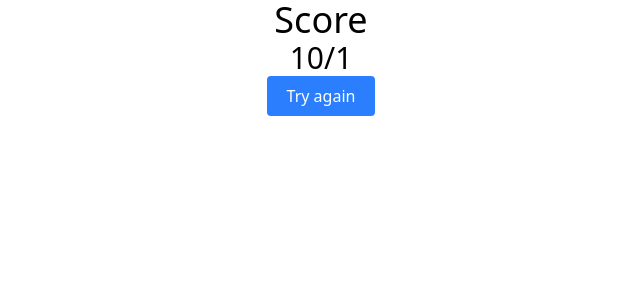
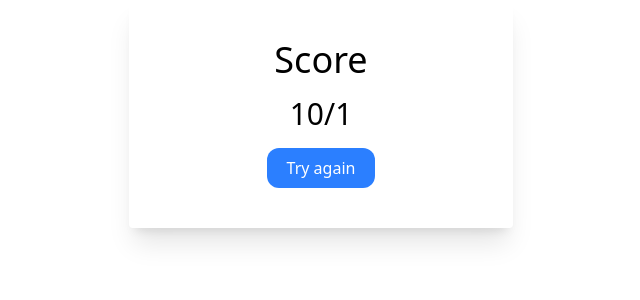
Before and after one commit to seydurrahman/quiz-app-python, a Django app: template quiz/templates/quiz/score.html in a window 1280 px wide. Shown: the top 300 px of the page, without its empty margins (319-959 px from the left). Run offline with Django 5.2, Linux system fonts and the light colour scheme; the template is opened without the code that fills it: most values are stand-ins (such as "Sample title", 1, 10 or a date in 2020).

Commit message:
Design done

```diff
--- a/quiz/templates/quiz/score.html
+++ b/quiz/templates/quiz/score.html
@@ -1,9 +1,9 @@
 {% extends "base.html" %}
 {% block content %}
-<section class="flex flex-col items-center">
+<section class=" max-w-96 p-10 mx-auto flex flex-col items-center gap-4 shadow-xl rounded">
   <h2 class="text-4xl">Score</h2>
   <p class="text-3xl">{{score}}/{{total_question}}</p>
-  <a href="" class="bg-blue-500 px-5 py-2 text-white font-medium rounded"
+  <a href="{% url "quiz" %}" class="bg-blue-500 px-5 py-2 text-white font-medium rounded-xl"
     >Try again</a
   >
 </section>
```
Also changed, not shown: quiz/views.py (+6 -4 lines).
